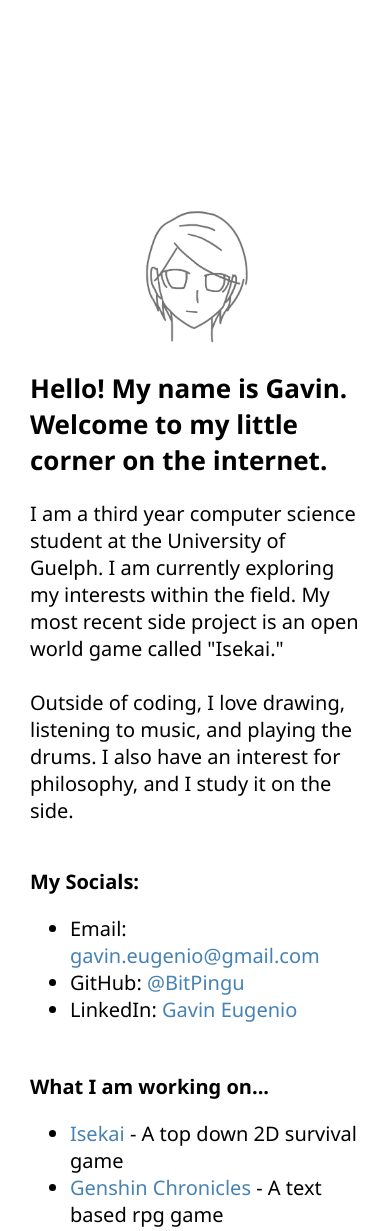
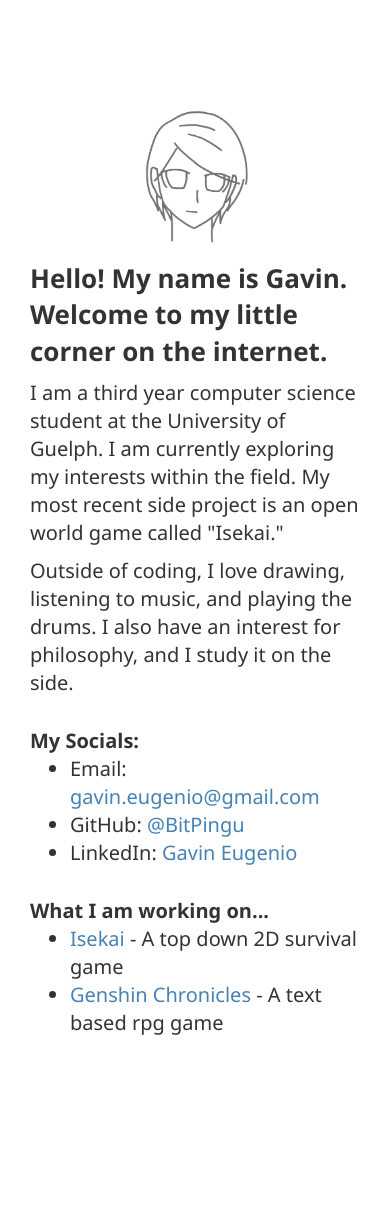
Before and after one commit to BitPingu/personal-website, a plain HTML site: page index.html in a window 390 px wide. After the commit the page ends 1067 px from the top, so only its background shows below. Drawn offline with nearby package versions, Linux system fonts and the light colour scheme.

Commit message:
Changed text color and margins for readability

```diff
--- a/index.html
+++ b/index.html
@@ -10,20 +10,25 @@
     <script src="script.js"></script>
 </head>
 <body>
-    <div class="section" style="">
+    <div class="section">
         <div id="profile_body">
-            <img id="profile_pic" src="me.png" alt="Drawing of Gavin" style="">
+            <img id="profile_pic" src="me.png" alt="Drawing of Gavin">
+            <!-- <hr class="solid"> -->
             <h3>Hello! My name is Gavin. Welcome to my little corner on the internet.</h3>
-            <br>
+            <!-- <br> -->
             <p>
                 I am a third year computer science student at the University of Guelph.
                 I am currently exploring my interests within the field.
                 My most recent side project is an open world game called "Isekai."
-                <br><br>
+            </p>
+            <p>
                 Outside of coding, I love drawing, listening to music, and playing the drums.
                 I also have an interest for philosophy, and I study it on the side.
             </p>
-            <br><br>
+            <!-- <br> -->
+            <!-- <hr class="solid"> -->
+        </div>
+        <div id="socials_body">
             <h4>My Socials:</h4>
             <ul>
                 <li>Email: <a href="mailto:gavin.eugenio@gmail.com" target="_blank">gavin.eugenio@gmail.com</a></li>
@@ -31,8 +36,6 @@
                 <li>LinkedIn: <a href="https://www.linkedin.com/in/gavin-eugenio" target="_blank">Gavin Eugenio</a></li>
             </ul>
         </div>
-    </div>
-    <div class="section" style="">
         <div id="projects_body">
             <h4>What I am working on...</h4>
             <ul>
--- a/style.css
+++ b/style.css
@@ -1,9 +1,10 @@
 body {
     background-color: white;
-    color: black;
+    color: #333333;
     font-family: 'Segoe UI', Tahoma, Geneva, Verdana, sans-serif;
     margin: 0;
     text-align: left;
+    line-height: 1.4
 }
 
 h1 {
@@ -19,6 +20,7 @@ h2 {
 h3 {
     font-size: 26px;
     margin: 0;
+    margin-bottom: 10px;
 }
 
 h4 {
@@ -29,10 +31,12 @@ h4 {
 p {
     font-size: 20px;
     margin: 0;
+    margin-bottom: 10px;
 }
 
 ul {
     font-size: 20px;
+    margin: 0;
 }
 
 a {
@@ -59,44 +63,47 @@ a:active {
 
 .section {
     /* border: 1px solid red; */
+    /* position: absolute; */
+    /* top: 0; left: 0; right: 0; bottom: 0; */
+    margin: auto;
+    width: 700px;
+    /* height: 900px; */
+    margin-top: 100px;
 }
 
-#profile_body {
-    /* border: 1px solid orange; */
-    width: 700px;
-    margin: auto;
-    margin-top: 200px;
-    margin-bottom: 50px;
+hr.solid {
+    border-top: 1px solid #bbb;
 }
 
 #profile_pic {
+    /* border: 1px solid orange; */
     display: block;
     margin: auto;
-    margin-bottom: 20px;
+    margin-bottom: 10px;
     max-width: 150px;
     height: auto;
     pointer-events: none;
     user-select: none;
 }
 
+#profile_body {
+    /* border: 1px solid orange; */
+    margin: 30px;
+}
+
+#socials_body {
+    /* border: 1px solid orange; */
+    margin: 30px;
+}
+
 #projects_body {
     /* border: 1px solid orange; */
-    width: 700px;
-    margin: auto;
-    margin-top: 50px;
-    margin-bottom: 200px;
+    margin: 30px;
 }
 
 @media screen and (max-width: 800px) {
-    #profile_body {
+    .section {
         width: auto;
-        margin-left: 30px;
-        margin-right: 30px;
-    }
-    #projects_body {
-        width: auto;
-        margin-left: 30px;
-        margin-right: 30px;
     }
 }
 
```
